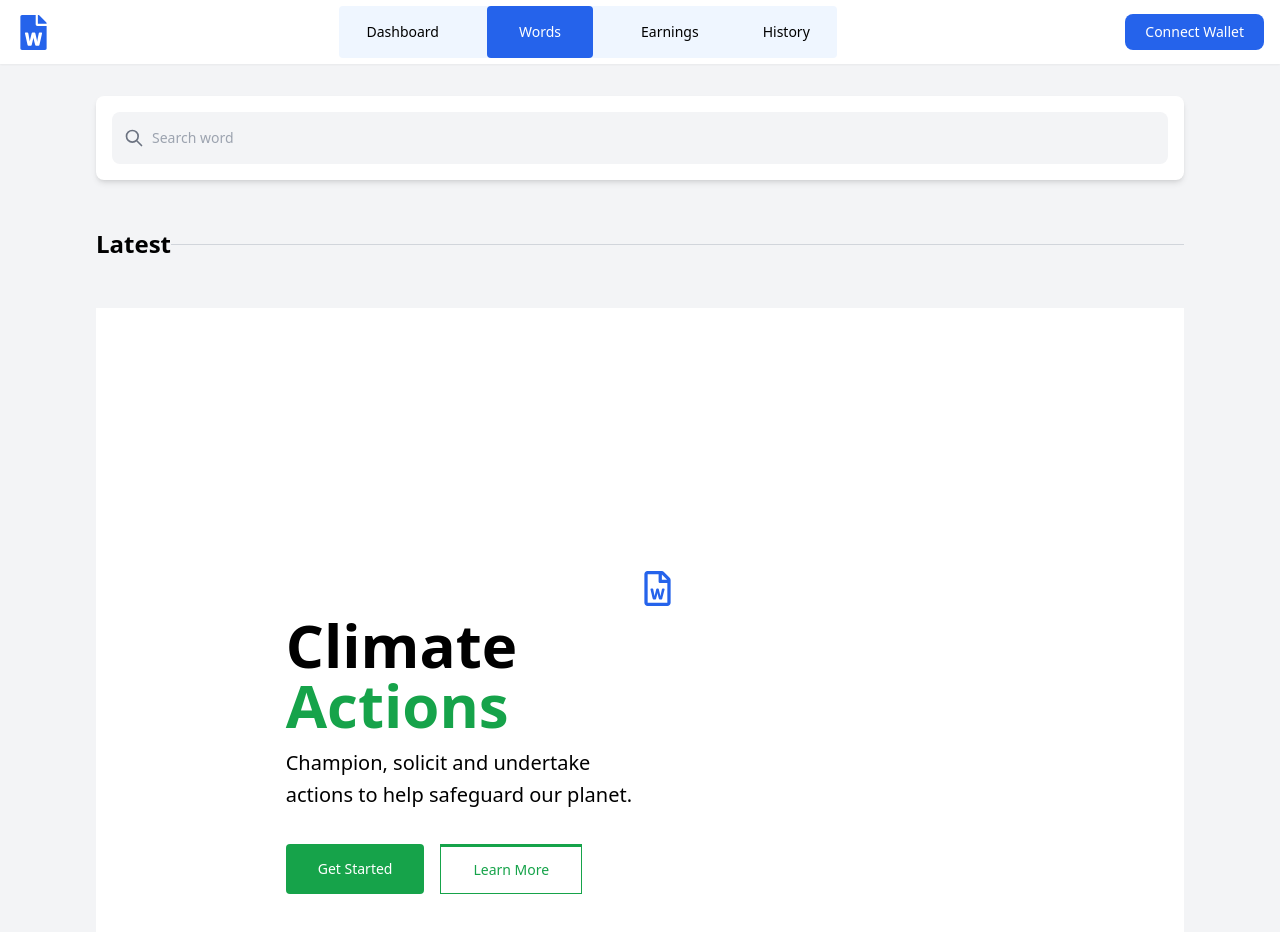
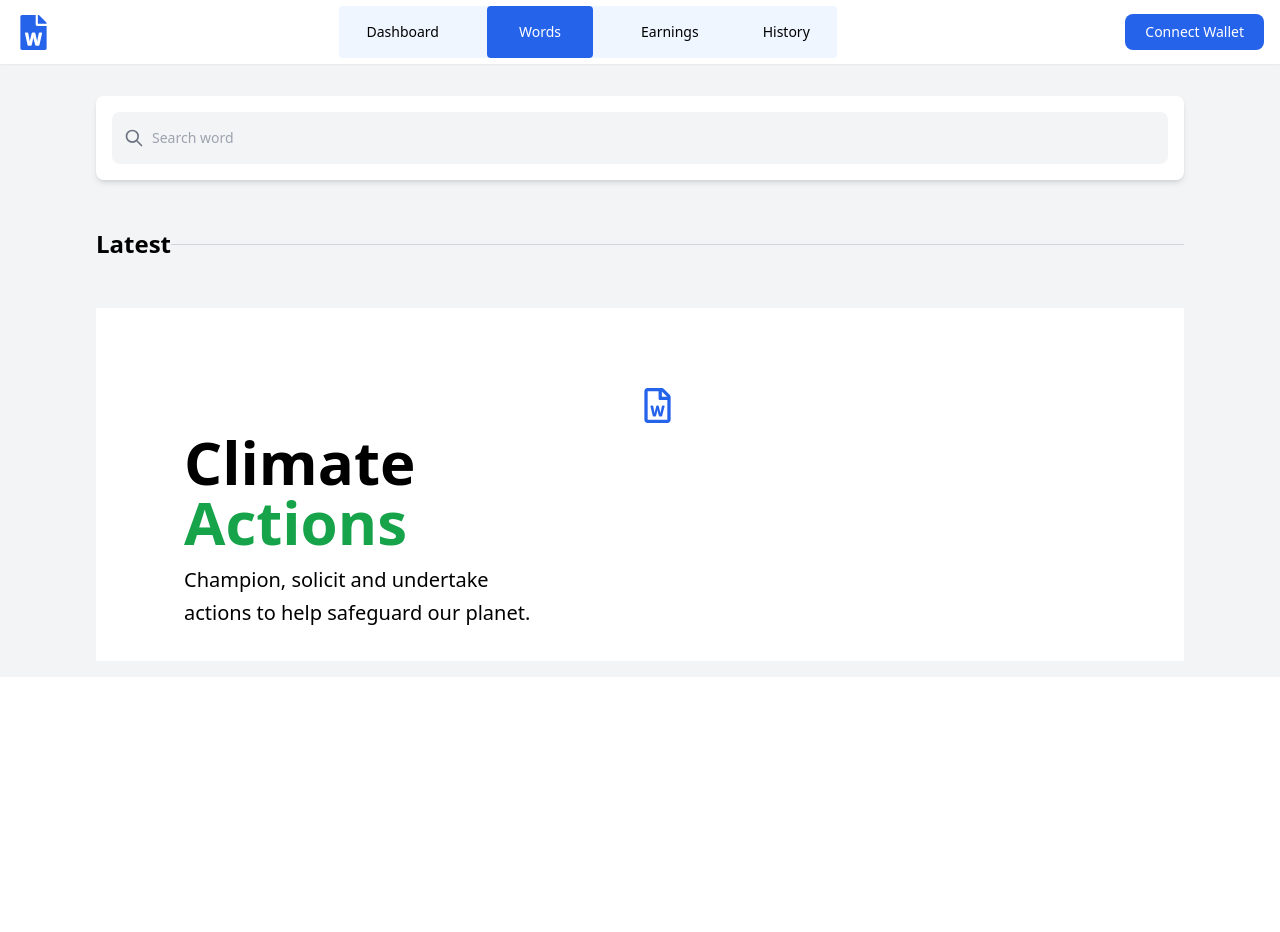
Before and after one commit to kwakyebrilliant/playme, a React (Create React App) app: page /word in a window 1280 px wide. Shown: the top 932 px of the page. After the commit the page ends 800 px from the top, so only its background shows below. Built offline with nearby package versions, Linux system fonts and the light colour scheme; the HTML template or start-up script is replaced by a standard one.

Commit message:
word updates

```diff
--- a/src/dashboard/Word.js
+++ b/src/dashboard/Word.js
@@ -32,44 +32,12 @@ function Word() {
 
         <div className='lg:pt-8 lg:px-24 p-4'>
 
-        <div className='w-full h-screen pt-20 px-20 bg-white flex flex-col justify-between'>
-        <div className='grid md:grid-cols-2 max-w-[1240px] m-auto'>
+        <div className='w-full pt-20 px-20 bg-white flex flex-col justify-between'>
+        <div className='grid md:grid-cols-2 max-w-[1240px]'>
             <div className='flex flex-col justify-center md:items-start w-full px-2 py-8'>
                 <h1 className='py-3 text-4xl md:text-6xl font-bold'>Climate <strong className="font-extrabold text-green-600 sm:block">Actions</strong></h1>
                 <p className='max-w-lg sm:leading-relaxed sm:text-xl'>Champion, solicit and undertake </p>
                 <p className='max-w-lg sm:leading-relaxed sm:text-xl'>actions to help safeguard our planet.</p>
-                <div className="flex flex-wrap gap-4 mt-8 text-center">
-                <a className="group relative inline-flex items-center overflow-hidden rounded bg-green-600 px-8 py-3 text-white focus:outline-none focus:ring active:bg-green-600" href="/summary">
-                <span className="absolute left-0 -translate-x-full transition-transform group-hover:translate-x-4">
-                    <svg
-                    className="h-5 w-5"
-                    xmlns="http://www.w3.org/2000/svg"
-                    fill="none"
-                    viewBox="0 0 24 24"
-                    stroke="currentColor"
-                    >
-                    <path
-                        stroke-linecap="round"
-                        stroke-linejoin="round"
-                        stroke-width="2"
-                        d="M17 8l4 4m0 0l-4 4m4-4H3"
-                    />
-                    </svg>
-                </span>
-
-                <span className="text-sm font-medium transition-all group-hover:ml-4">
-                    Get Started
-                </span>
-                </a>
-
-                <a data-role="smoothscroll" className="group relative inline-block overflow-hidden border border-green-600 px-8 py-3 focus:outline-none focus:ring" href="/about">
-                <span className="absolute inset-x-0 top-0 h-[2px] bg-green-600 transition-all group-hover:h-full group-active:bg-green-600"></span>
-
-                <span className="relative text-sm font-medium text-green-600 transition-colors group-hover:text-white">
-                    Learn More
-                </span>
-                </a>
-                </div>
 
             </div>
 
```
